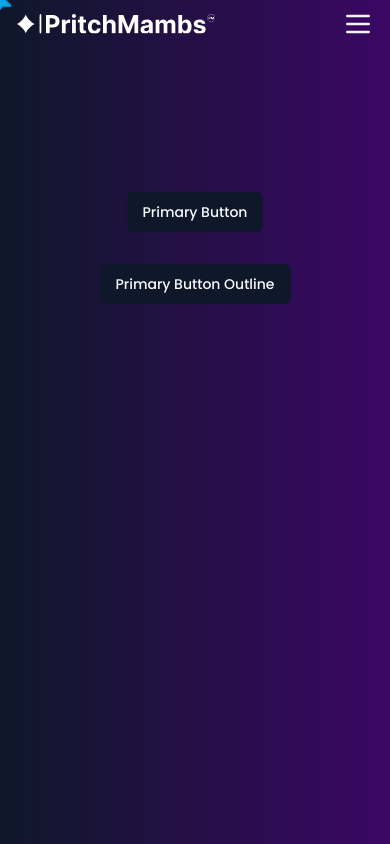
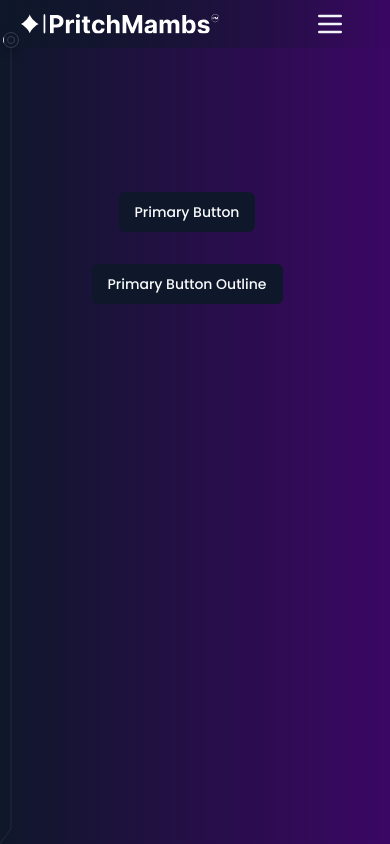
Before and after one commit to SirSanctified/nextjs-portfolio, a Next.js app: page / in a window 390 px wide. Shown: the top 844 px of the page. Built offline with nearby package versions, Linux system fonts and the light colour scheme.

Commit message:
Add tracing beam component and modify layouts

```diff
--- a/app/layout.tsx
+++ b/app/layout.tsx
@@ -4,6 +4,7 @@ import { poppins } from "@/config/fonts";
 import Navbar from "@/components/navbar";
 import Footer from "@/components/footer";
 import { FollowerPointerCard } from "@/components/ui/following-pointer";
+import { TracingBeam } from "@/components/ui/tracing-beam";
 
 export const metadata: Metadata = {
   title: "Pritchard Mambambo | Fullstack Software Developer",
@@ -52,13 +53,17 @@ export default function RootLayout({
   return (
     <html lang="en">
       <body
-        className={`${poppins.className} bg-gradient-to-r from-primary to-purple-950  text-secondary flex  max-w-7xl flex-col justify-between w-full mx-auto`}
+        className={`${poppins.className} bg-gradient-to-r from-primary to-purple-950  text-secondary`}
       >
-        <FollowerPointerCard>
-          <Navbar />
-          <div className="pt-24 px-4 min-h-screen">{children}</div>
-          <Footer />
-        </FollowerPointerCard>
+        <TracingBeam className="px-1">
+          <FollowerPointerCard>
+            <Navbar />
+            <div className="flex  max-w-7xl flex-col justify-between w-full mx-auto pt-24 px-4 pr-8 min-h-screen">
+              {children}
+            </div>
+            <Footer />
+          </FollowerPointerCard>
+        </TracingBeam>
       </body>
     </html>
   );
--- a/components/navbar.tsx
+++ b/components/navbar.tsx
@@ -12,7 +12,7 @@ import {
 
 const Navbar = () => {
   return (
-    <header className="fixed top-0 left-auto max-w-7xl px-4 py-2 w-full bg-transperant">
+    <header className="fixed top-0 left-auto max-w-7xl px-4 pr-8 py-2 w-full bg-gradient-to-r from-primary/85 to-purple/85">
       <nav className="hidden md:flex items-center justify-between gap-8">
         <Link href="/">
           <Image
@@ -42,7 +42,7 @@ const Navbar = () => {
         </ul>
       </nav>
       {/* Mobile */}
-      <nav className="flex md:hidden items-center justify-between gap-8">
+      <nav className="flex md:hidden items-center justify-between gap-8 pr-4">
         <Link href="/">
           <Image
             src="/logo-white.svg"
--- /dev/null
+++ b/components/ui/tracing-beam.tsx
@@ -0,0 +1,128 @@
+"use client";
+import React, { useEffect, useRef, useState } from "react";
+import {
+  motion,
+  useTransform,
+  useScroll,
+  useVelocity,
+  useSpring,
+} from "framer-motion";
+import { cn } from "@/lib/utils";
+
+export const TracingBeam = ({
+  children,
+  className,
+}: {
+  children: React.ReactNode;
+  className?: string;
+}) => {
+  const ref = useRef<HTMLDivElement>(null);
+  const { scrollYProgress } = useScroll({
+    target: ref,
+    offset: ["start start", "end start"],
+  });
+
+  const contentRef = useRef<HTMLDivElement>(null);
+  const [svgHeight, setSvgHeight] = useState(0);
+
+  useEffect(() => {
+    if (contentRef.current) {
+      setSvgHeight(contentRef.current.offsetHeight);
+    }
+  }, []);
+
+  const y1 = useSpring(
+    useTransform(scrollYProgress, [0, 0.8], [50, svgHeight]),
+    {
+      stiffness: 500,
+      damping: 90,
+    }
+  );
+  const y2 = useSpring(
+    useTransform(scrollYProgress, [0, 1], [50, svgHeight - 200]),
+    {
+      stiffness: 500,
+      damping: 90,
+    }
+  );
+
+  return (
+    <motion.div
+      ref={ref}
+      className={cn("relative w-full max-w-7xl mx-auto", className)}
+    >
+      <div className="absolute -left-6  xl:-left-10 top-8">
+        <motion.div
+          transition={{
+            duration: 0.2,
+            delay: 0.5,
+          }}
+          animate={{
+            boxShadow:
+              scrollYProgress.get() > 0
+                ? "none"
+                : "rgba(0, 0, 0, 0.24) 0px 3px 8px",
+          }}
+          className="ml-[27px] h-4 w-4 rounded-full border border-netural-200 shadow-sm flex items-center justify-center"
+        >
+          <motion.div
+            transition={{
+              duration: 0.2,
+              delay: 0.5,
+            }}
+            animate={{
+              backgroundColor:
+                scrollYProgress.get() > 0 ? "white" : "var(--emerald-500)",
+              borderColor:
+                scrollYProgress.get() > 0 ? "white" : "var(--emerald-600)",
+            }}
+            className="h-2 w-2  rounded-full border border-neutral-300 bg-white"
+          />
+        </motion.div>
+        <svg
+          viewBox={`0 0 20 ${svgHeight}`}
+          width="20"
+          height={svgHeight} // Set the SVG height
+          className=" ml-4 block"
+          aria-hidden="true"
+        >
+          <motion.path
+            d={`M 1 0V -36 l 18 24 V ${svgHeight * 0.8} l -18 24V ${svgHeight}`}
+            fill="none"
+            stroke="#9091A0"
+            strokeOpacity="0.16"
+            transition={{
+              duration: 10,
+            }}
+          ></motion.path>
+          <motion.path
+            d={`M 1 0V -36 l 18 24 V ${svgHeight * 0.8} l -18 24V ${svgHeight}`}
+            fill="none"
+            stroke="url(#gradient)"
+            strokeWidth="1.25"
+            className="motion-reduce:hidden"
+            transition={{
+              duration: 10,
+            }}
+          ></motion.path>
+          <defs>
+            <motion.linearGradient
+              id="gradient"
+              gradientUnits="userSpaceOnUse"
+              x1="0"
+              x2="0"
+              y1={y1} // set y1 for gradient
+              y2={y2} // set y2 for gradient
+            >
+              <stop stopColor="#18CCFC" stopOpacity="0"></stop>
+              <stop stopColor="#18CCFC"></stop>
+              <stop offset="0.325" stopColor="#6344F5"></stop>
+              <stop offset="1" stopColor="#AE48FF" stopOpacity="0"></stop>
+            </motion.linearGradient>
+          </defs>
+        </svg>
+      </div>
+      <div ref={contentRef}>{children}</div>
+    </motion.div>
+  );
+};
--- a/package.json
+++ b/package.json
@@ -25,6 +25,7 @@
     "@types/node": "^20",
     "@types/react": "^18",
     "@types/react-dom": "^18",
+    "@types/tailwindcss": "^3.1.0",
     "autoprefixer": "^10.0.1",
     "eslint": "^8",
     "eslint-config-next": "^14.1.1",
--- a/tailwind.config.ts
+++ b/tailwind.config.ts
@@ -1,5 +1,7 @@
 import type { Config } from "tailwindcss"
-
+import defaultTheme from "tailwindcss/defaultTheme";
+import colors from "tailwindcss/colors";
+import { default as flattenColorPalette } from "tailwindcss/lib/util/flattenColorPalette";
 const config = {
   darkMode: ["class"],
   content: [
@@ -7,7 +9,7 @@ const config = {
     './components/**/*.{ts,tsx}',
     './app/**/*.{ts,tsx}',
     './src/**/*.{ts,tsx}',
-	],
+  ],
   prefix: "",
   theme: {
     container: {
@@ -77,4 +79,15 @@ const config = {
   plugins: [require("tailwindcss-animate")],
 } satisfies Config
 
+function addVariablesForColors({ addBase, theme }: any) {
+  let allColors = flattenColorPalette(theme("colors"));
+  let newVars = Object.fromEntries(
+    Object.entries(allColors).map(([key, val]) => [`--${key}`, val])
+  );
+
+  addBase({
+    ":root": newVars,
+  });
+}
+
 export default config
--- /dev/null
+++ b/tailwindcss-custom.d.ts
@@ -0,0 +1 @@
+declare module 'tailwindcss/lib/util/flattenColorPalette';
```
Also changed, not shown: 1 other file (tests, documents, lock files or other folders).
